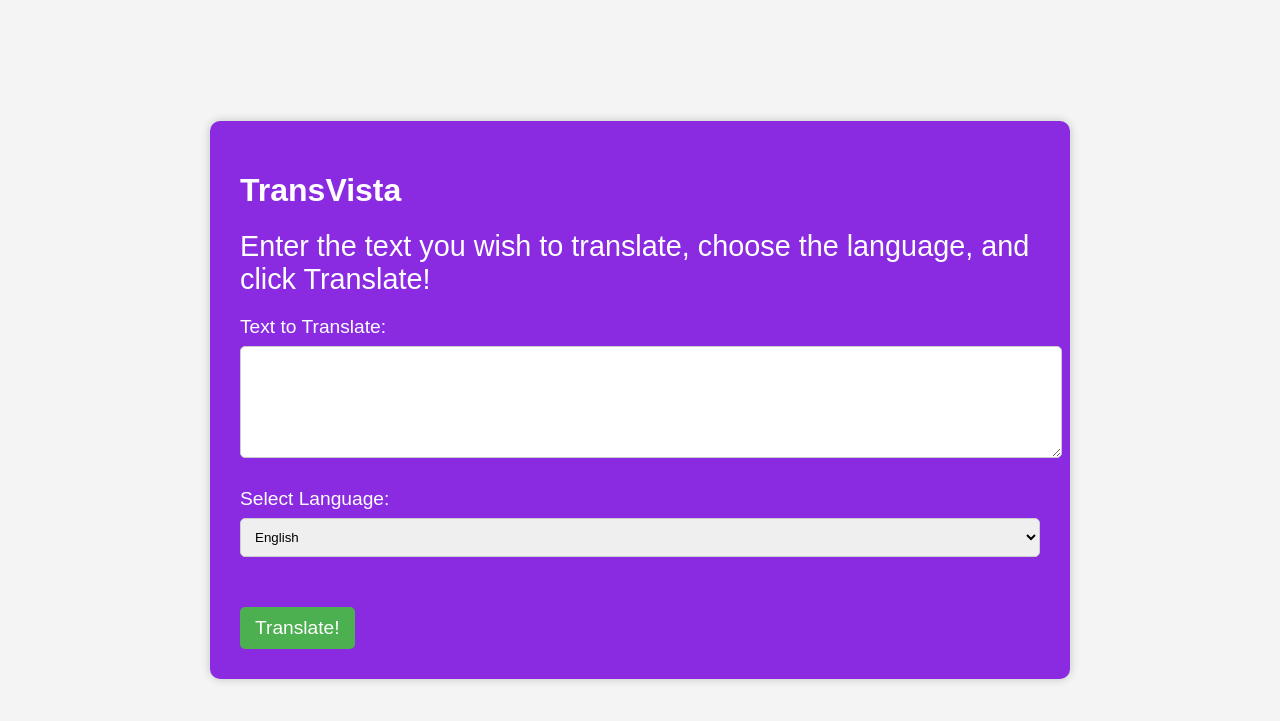
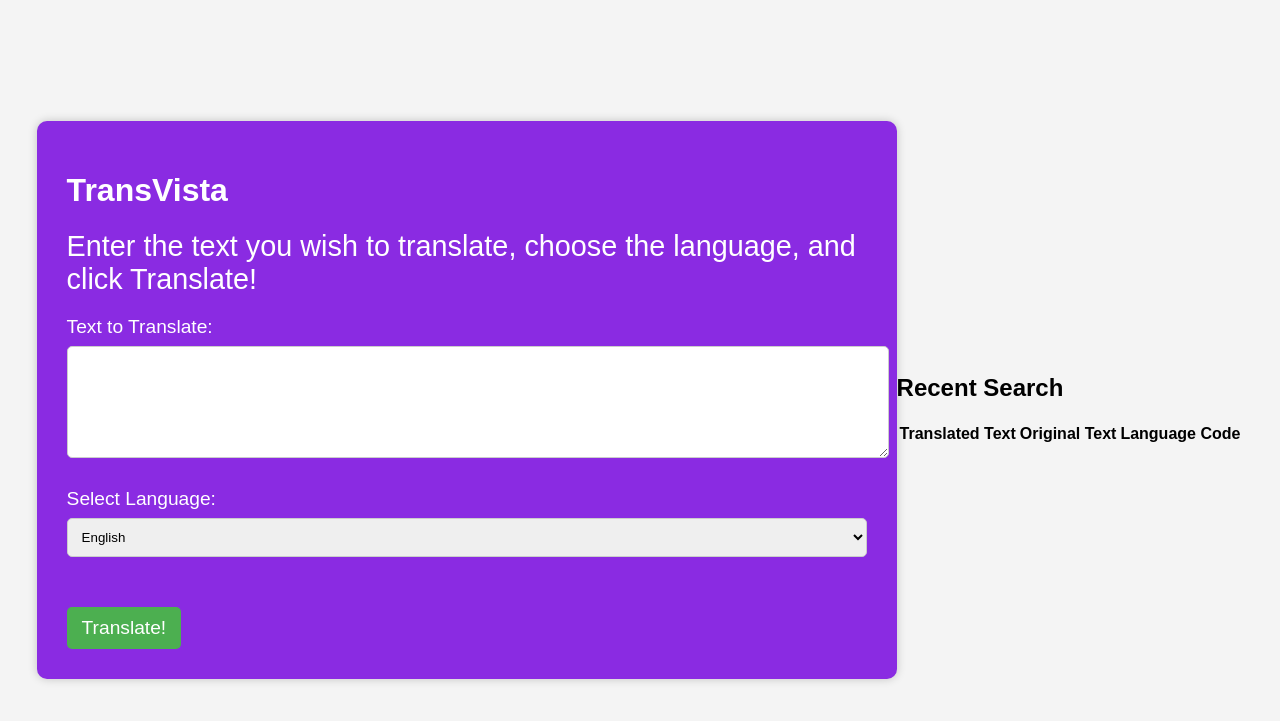
Before and after one commit to AmrutaNichale/trans-app, a Flask app: page / in a window 1280 px wide. Shown: the top 721 px of the page. Run offline with Flask 3, Linux system fonts and the light colour scheme; lists and menus that the app fills with data are empty.

Commit message:
Update index.html

```diff
--- a/templates/index.html
+++ b/templates/index.html
@@ -101,6 +101,28 @@
                 </div>
             </form>
         </div>
+        <div>
+            <h2>Recent Search</h2>
+            <table class="table">
+                <thead>
+                  <tr>
+                    <th scope="col">Translated Text</th>
+                    <th scope="col">Original Text</th>
+                    <th scope="col">Language Code</th>
+                  </tr>
+                </thead>
+                <tbody>
+                    {% for x in myresult %}
+                  <tr>
+                    <td>{{ x[0] }}</td>
+                    <td>{{ x[1] }}</td>
+                    <td>{{ x[2] }}</td>
+                  </tr>
+                  {% endfor %}
+                </tbody>
+              </table>
+
+            </div>
     </div>
 </body>
 </html>
```
